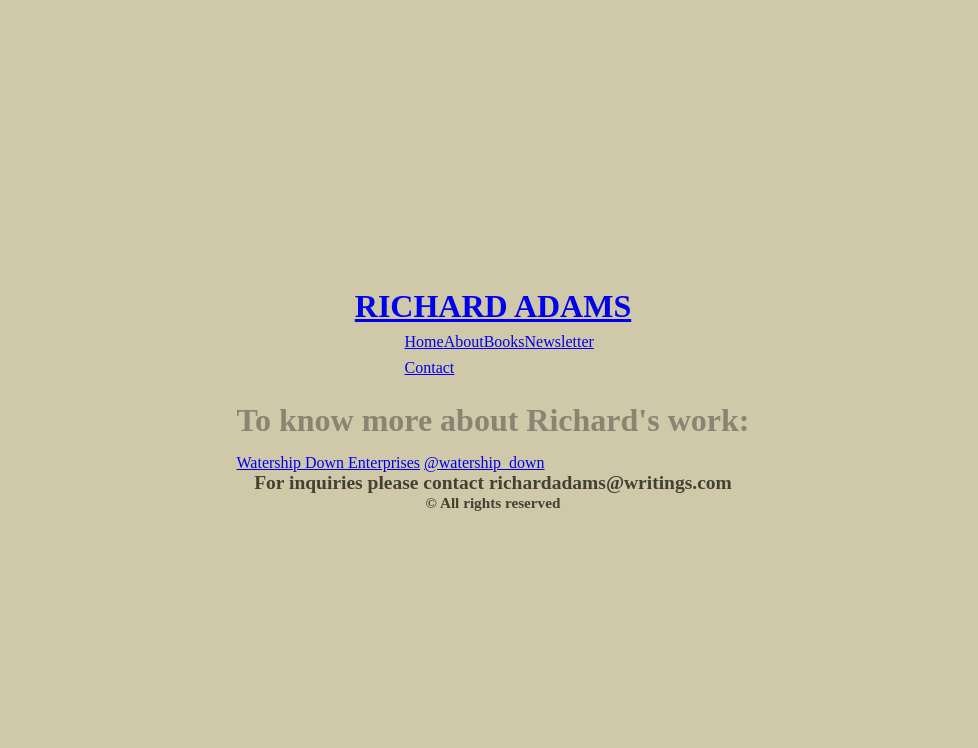
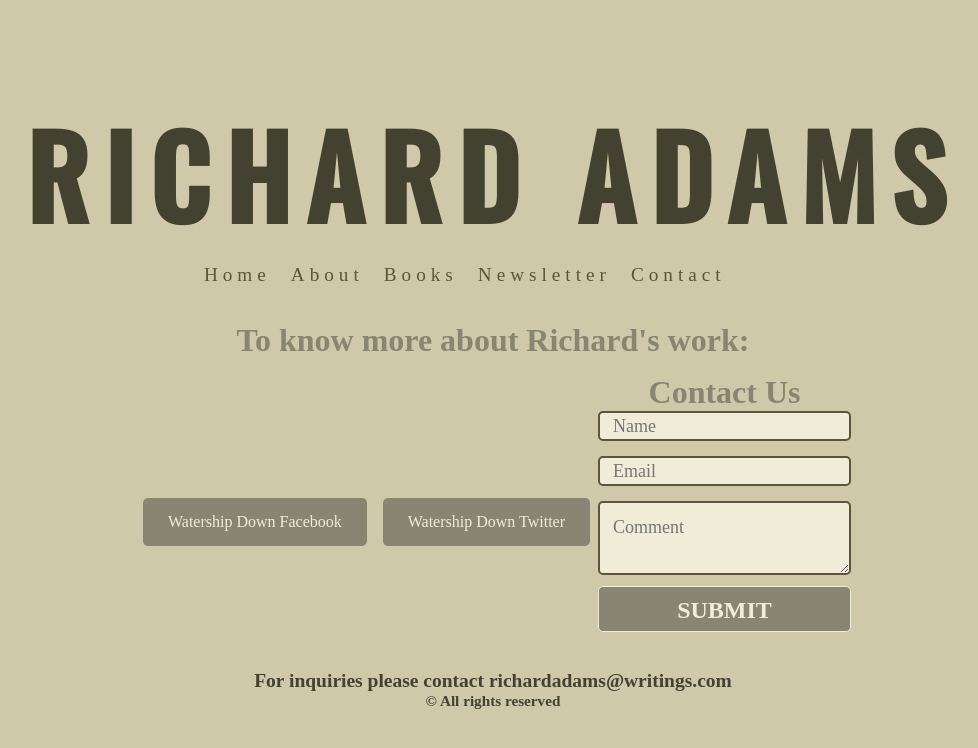
Before and after one commit to MikaelaEstefan/RichardAdams, a plain HTML site: page pages/contact.html in a window 1280 px wide. Shown: the whole page, without its empty margins (147-1125 px from the left). Drawn offline with nearby package versions, Linux system fonts and the light colour scheme; a web font is replaced by a local one.

Commit message:
contact changes

```diff
--- a/pages/contact.html
+++ b/pages/contact.html
@@ -17,33 +17,45 @@
 
     <!-- banner principal -->
     <header>
-        <a href="../index.html"> <h1>RICHARD ADAMS</h1></a>
+        <div class="title">
+          <a href="../index.html"> <h1 class="title-contact">RICHARD ADAMS</h1></a>
+        </div>
           <nav>
+            <div class="container-1">
                 <ul>
                     <li>
                         <a href="../index.html"> Home </a>
                     </li>
                     <li>
-                    <a href="about.html"> About </a>
+                        <a href="../pages/about.html"> About</a>
                     </li>
                     <li>
-                    <a href="books.html"> Books</a>
+                        <a href="../pages/books.html"> Books</a>
                     </li>
                     <li>
-                    <a href="newsletter.html"> Newsletter </a>
+                        <a href="../pages/newsletter.html"> Newsletter </a>
                     </li>
                     <li>
-                    <a href="contact.html"> Contact</a>
+                        <a href="../pages/contact.html"> Contact</a>
                     </li>
                 </ul>
+            </div>
           </nav>
       </header>
-
     <!-- contenido principal -->
     <main>
         <h1 class="titleContact">To know more about Richard&#39;s work:</h1>
-      <a href="https://www.facebook.com/Watership-Down-Enterprises-1045168595532268" class="fa fa-facebook">Watership Down Enterprises</a>
-      <a href="https://twitter.com/watership_down_" class="fa fa-twitter">@watership_down</a>
+        <div class="contact-container">
+            <a href="https://www.facebook.com/Watership-Down-Enterprises-1045168595532268" class="contact-buttons">Watership Down Facebook</a>
+            <a href="https://twitter.com/watership_down_" class="contact-buttons">Watership Down Twitter</a>
+            <form class="form-container">
+                <h1>Contact Us</h1>
+                <input name="name" type="text" class="feedback-input" placeholder="Name" />
+                <input name="email" type="text" class="feedback-input" placeholder="Email" />
+                <textarea name="text" class="feedback-input" placeholder="Comment"></textarea>
+                <input type="submit" value="SUBMIT"/>
+            </form>
+    </div>
     </main>
 
     <!-- pie de pagina -->
```
Lines whose indentation alone changed are shown as unchanged.
